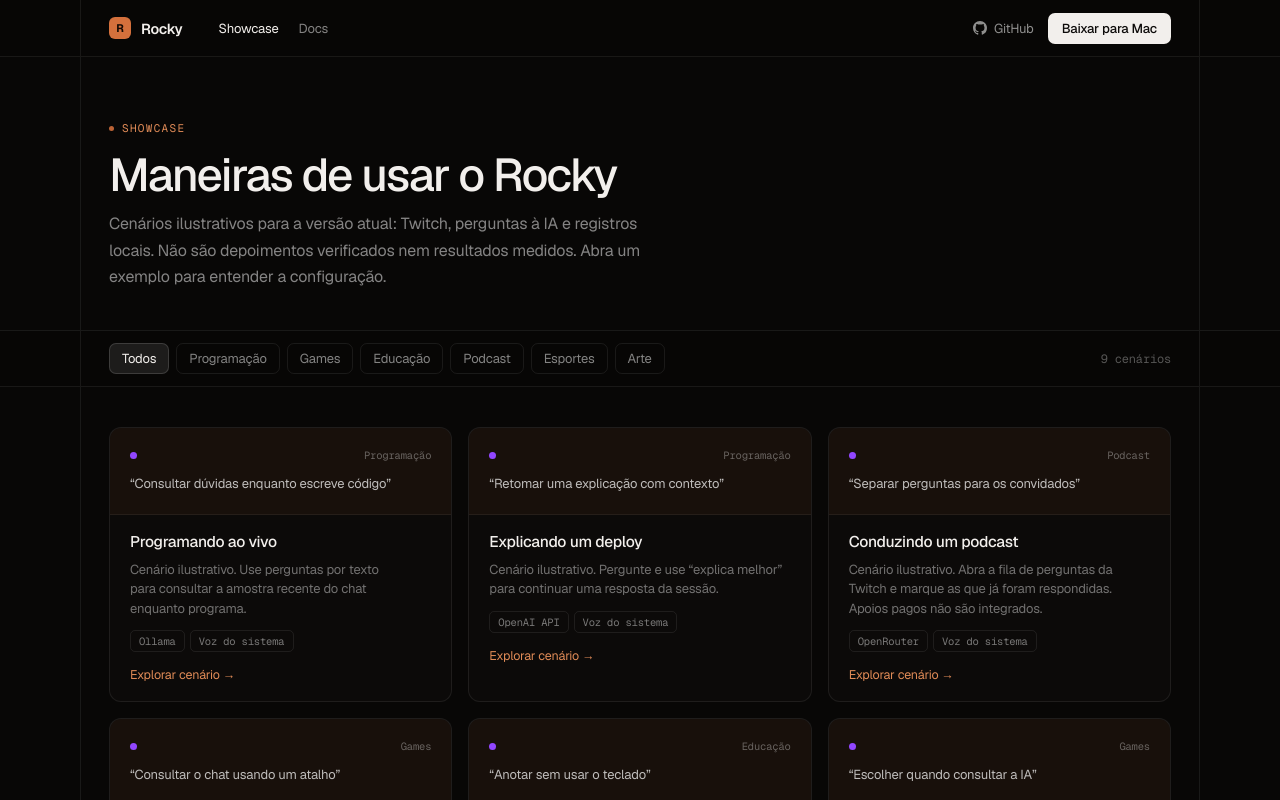
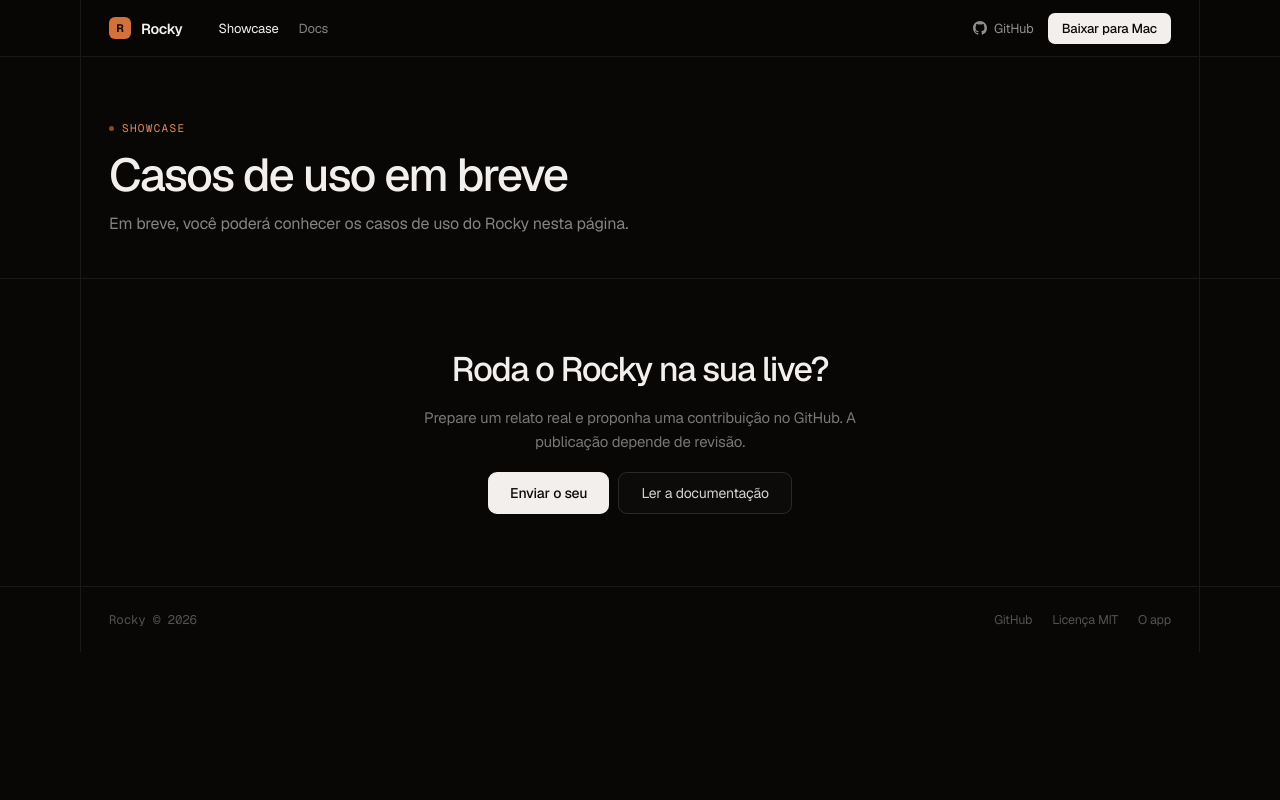
Before and after one commit to opensources-com-br/rocky, a Next.js app in the folder apps/web/: page /showcase in a window 1280 px wide. Shown: the top 800 px of the page. Built offline with nearby package versions, Linux system fonts and the light colour scheme.

Commit message:
feat: pause showcase cases with coming soon notice

```diff
--- a/apps/web/components/showcase/ShowcaseHeading.jsx
+++ b/apps/web/components/showcase/ShowcaseHeading.jsx
@@ -10,10 +10,10 @@
 {"SHOWCASE "}
 </div>
 <h1 style={{"margin": "16px 0 12px", "fontSize": "46px", "lineHeight": "1.05", "letterSpacing": "-.04em", "fontWeight": "500", "maxWidth": "640px", "textWrap": "balance"}} className="page-heading">
-{"Maneiras de usar o Rocky"}
+{"Casos de uso em breve"}
 </h1>
 <p style={{"margin": "0", "maxWidth": "560px", "fontSize": "16px", "lineHeight": "1.65", "color": "rgba(255,255,255,.5)", "textWrap": "pretty"}}>
-{"Cenários ilustrativos para a versão atual: Twitch, perguntas à IA e registros locais. Não são depoimentos verificados nem resultados medidos. Abra um exemplo para entender a configuração."}
+{"Em breve, você poderá conhecer os casos de uso do Rocky nesta página."}
 </p>
 </div>
 </div>
--- a/apps/web/components/showcase/ShowcaseIndex.jsx
+++ b/apps/web/components/showcase/ShowcaseIndex.jsx
@@ -1,29 +1,11 @@
-import { Button } from "@/components/ui/button";
-import React from "react";
 import ShowcaseHeading from "./ShowcaseHeading";
-import CaseGrid from "./CaseGrid";
 import ContributeCallout from "./ContributeCallout";
 
-export default function ShowcaseIndex({ cases, count, filters, isIndex, openSubmit }) {
-  return (<>
-{Boolean(isIndex) && <>
-<div>
-<ShowcaseHeading  />
-<div style={{"position": "sticky", "top": "56px", "zIndex": "50", "borderBottom": "1px solid rgba(255,255,255,.07)", "background": "rgba(8,7,6,.9)", "backdropFilter": "blur(16px)"}} className="sticky-panel">
-<div style={{"maxWidth": "1120px", "margin": "0 auto", "padding": "12px 28px", "borderLeft": "1px solid rgba(255,255,255,.07)", "borderRight": "1px solid rgba(255,255,255,.07)", "display": "flex", "flexWrap": "wrap", "alignItems": "center", "gap": "7px"}}>
-{filters.map((f, index) => <React.Fragment key={f?.id ?? f?.name ?? index}>
-<Button variant="ghost" className="reference-button" type="button" style={{"padding": "6px 12px", "borderRadius": "7px", "cursor": "pointer", "fontSize": "13px", "background": f.bg, "border": "1px solid " + f.border, "color": f.color}} onClick={f.select}>
-{f.name}
-</Button>
-</React.Fragment>)}
-<span style={{"marginLeft": "auto", "fontFamily": "var(--font-geist-mono), monospace", "fontSize": "12px", "color": "rgba(255,255,255,.32)"}}>
-{count}
-</span>
-</div>
-</div>
-<CaseGrid cases={cases} />
-<ContributeCallout openSubmit={openSubmit} />
-</div>
-</>}
-  </>);
+export default function ShowcaseIndex({ isIndex }) {
+  if (!isIndex) return null;
+  return <div>
+    <ShowcaseHeading />
+    {/* Filtros e grade de casos serão reativados junto com os use cases. */}
+    <ContributeCallout />
+  </div>;
 }
--- a/apps/web/content/showcase/index.js
+++ b/apps/web/content/showcase/index.js
@@ -1,3 +1,5 @@
+// Casos preservados para reativação futura.
+/*
 import julia from "./julia";
 import marcos from "./marcos";
 import canal_sete from "./canal-sete";
@@ -8,4 +10,6 @@
 import atelie from "./atelie";
 import bruno from "./bruno";
 export const CASES = [julia, marcos, canal_sete, tati, oficina, renan, mesa_de_bar, atelie, bruno];
+*/
+export const CASES = [];
 export const TW = "#9146ff", KI = "#53fc18", YT = "#ff0033", FB = "#1877f2";
```
